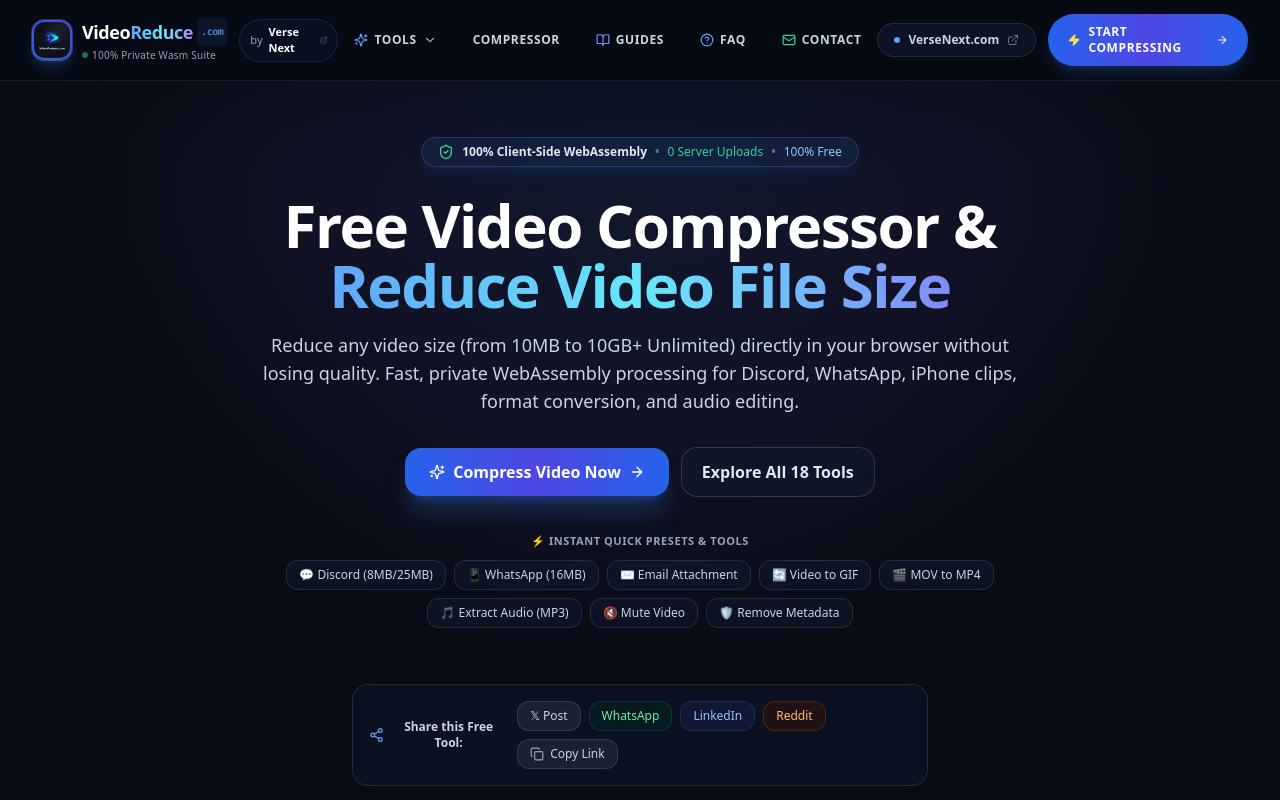
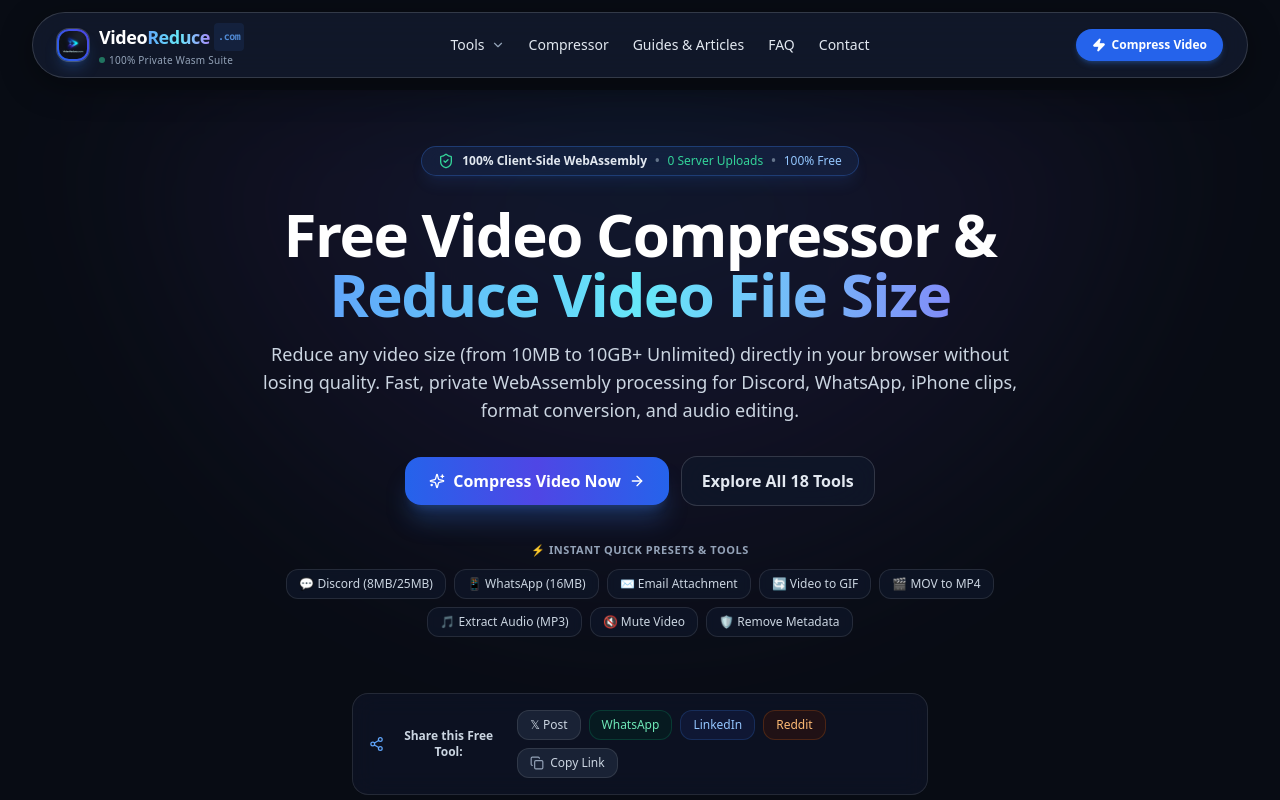
Before and after one commit to waqarashraf2/Video-Reduce, a Next.js app: page / in a window 1280 px wide. Shown: the top 800 px of the page. Built offline with nearby package versions, Linux system fonts and the light colour scheme.

Commit message:
feat: update floating curved header and keep Verse Next exclusively in footer

```diff
--- a/src/components/layout/Navbar.tsx
+++ b/src/components/layout/Navbar.tsx
@@ -11,12 +11,7 @@
   Menu,
   X,
   Sparkles,
-  BookOpen,
-  Mail,
-  HelpCircle,
-  ExternalLink,
   Zap,
-  ArrowRight,
 } from "lucide-react";
 
 export const Navbar: React.FC = () => {
@@ -37,71 +32,49 @@
   }, []);
 
   return (
-    <header className="sticky top-0 z-50 w-full border-b border-white/[0.08] bg-[#070b14]/90 backdrop-blur-xl transition-all">
-      <div className="mx-auto flex h-20 max-w-7xl items-center justify-between px-4 sm:px-6 lg:px-8">
-        {/* Left Branding */}
-        <div className="flex items-center gap-3">
+    <header className="sticky top-0 z-50 w-full px-3 py-3 sm:px-6 lg:px-8 pointer-events-none">
+      {/* Floating Curved Pill Header Container (Bradleys Law Inspired) */}
+      <div className="pointer-events-auto mx-auto max-w-7xl rounded-full border border-white/15 bg-[#121a2d]/85 backdrop-blur-xl shadow-[0_8px_32px_rgba(0,0,0,0.37)] transition-all">
+        <div className="flex h-16 items-center justify-between px-4 sm:px-6">
+          {/* Left: Brand Logo */}
           <Link
             href="/"
-            className="group flex items-center transition-transform active:scale-95"
+            className="group flex items-center transition-transform active:scale-95 shrink-0"
           >
-            <BrandLogo size="md" />
+            <BrandLogo size="sm" />
           </Link>
 
-          {/* Verse Next Tagline Link */}
-          <a
-            href="https://versenext.com"
-            target="_blank"
-            rel="noopener noreferrer"
-            title="Visit Verse Next Official Website"
-            className="hidden sm:inline-flex items-center gap-1.5 rounded-full border border-blue-500/20 bg-blue-500/5 px-2.5 py-1 text-[11px] font-medium text-blue-300/80 transition-all hover:border-blue-400/50 hover:bg-blue-500/15 hover:text-blue-200 group"
-          >
-            <span className="text-slate-400">by</span>
-            <span className="font-semibold text-white group-hover:text-blue-300">Verse Next</span>
-            <ExternalLink className="h-2.5 w-2.5 opacity-60 group-hover:opacity-100 transition-opacity" />
-          </a>
-        </div>
-
-        {/* Desktop Central Navigation */}
-        <nav className="hidden items-center gap-1 lg:flex">
-          {/* Tools Mega Dropdown */}
+          {/* Center: Desktop Navigation */}
+          <nav className="hidden items-center gap-6 md:flex">
+            {/* Tools Dropdown */}
             <div ref={dropdownRef} className="relative">
               <button
                 onClick={() => setToolsOpen(!toolsOpen)}
-              className={`flex items-center gap-1.5 rounded-full px-4 py-2 text-xs font-semibold uppercase tracking-wider transition-all ${
+                className={`flex items-center gap-1.5 text-sm font-medium transition-colors py-1.5 ${
                   toolsOpen || pathname.startsWith("/tools")
-                  ? "bg-blue-600/20 text-blue-300 ring-1 ring-blue-500/40"
-                  : "text-slate-300 hover:bg-white/5 hover:text-white"
+                    ? "text-blue-400 font-semibold"
+                    : "text-slate-200 hover:text-white"
                 }`}
               >
-              <Sparkles className="h-3.5 w-3.5 text-blue-400" />
                 <span>Tools</span>
                 <ChevronDown
-                className={`h-3.5 w-3.5 text-slate-400 transition-transform duration-200 ${
-                  toolsOpen ? "rotate-180 text-blue-400" : ""
+                  className={`h-3.5 w-3.5 transition-transform duration-200 ${
+                    toolsOpen ? "rotate-180 text-blue-400" : "text-slate-400"
                   }`}
                 />
               </button>
 
-            {/* Dropdown Menu */}
+              {/* Tools Dropdown Menu */}
               {toolsOpen && (
-              <div className="absolute left-1/2 -translate-x-1/2 top-full mt-3 w-[720px] max-h-[560px] overflow-y-auto rounded-3xl border border-white/10 bg-[#090e1c] p-5 shadow-[0_30px_90px_rgba(0,0,0,0.95)] z-[100] animate-in fade-in slide-in-from-top-2">
-                <div className="flex items-center justify-between mb-4 px-2 pb-3 border-b border-white/10">
-                  <div className="flex items-center gap-2">
-                    <span className="flex h-2 w-2 rounded-full bg-emerald-400 animate-ping" />
-                    <span className="text-xs font-bold uppercase tracking-wider text-white">
-                      Complete WebAssembly Media Suite
+                <div className="absolute left-1/2 -translate-x-1/2 top-full mt-4 w-[680px] max-h-[520px] overflow-y-auto rounded-3xl border border-white/15 bg-[#0f172a] p-5 shadow-[0_25px_70px_rgba(0,0,0,0.9)] z-[100] animate-in fade-in slide-in-from-top-2">
+                  <div className="flex items-center justify-between mb-3 px-2 pb-2.5 border-b border-white/10 text-xs font-semibold uppercase tracking-wider text-slate-300">
+                    <span className="flex items-center gap-2">
+                      <Sparkles className="h-3.5 w-3.5 text-blue-400" />
+                      All 18 Media Tools
                     </span>
-                  </div>
-                  <a
-                    href="https://versenext.com"
-                    target="_blank"
-                    rel="noopener noreferrer"
-                    className="flex items-center gap-1 text-[11px] font-semibold text-blue-400 hover:text-blue-300 transition-colors"
-                  >
-                    <span>Powered by Verse Next</span>
-                    <ExternalLink className="h-3 w-3" />
-                  </a>
+                    <span className="text-emerald-400 text-[11px] font-mono font-bold">
+                      100% In-Browser Wasm
+                    </span>
                   </div>
 
                   <div className="grid grid-cols-2 gap-2">
@@ -112,27 +85,20 @@
                           key={tool.id}
                           href={`/tools/${tool.slug}`}
                           onClick={() => setToolsOpen(false)}
-                        className={`group/item flex items-center gap-3 rounded-2xl p-3 transition-all ${
+                          className={`flex items-center gap-3 rounded-2xl p-2.5 transition-all ${
                             isActive
-                            ? "bg-blue-600/30 text-white ring-1 ring-blue-400/50 shadow-lg shadow-blue-500/10"
-                            : "bg-[#0f1629] text-slate-200 hover:bg-[#151f38] hover:text-white border border-white/5"
+                              ? "bg-blue-600 text-white shadow-md shadow-blue-500/20"
+                              : "bg-[#182238] text-slate-200 hover:bg-[#1f2c48] hover:text-white border border-white/5"
                           }`}
                         >
-                        <div className="flex h-9 w-9 shrink-0 items-center justify-center rounded-xl bg-slate-900 text-blue-400 ring-1 ring-white/10 group-hover/item:scale-105 group-hover/item:text-blue-300 transition-transform">
+                          <div className="flex h-8 w-8 shrink-0 items-center justify-center rounded-xl bg-slate-900 text-blue-400 ring-1 ring-white/10">
                             <ToolIcon name={tool.iconName} className="h-4 w-4" />
                           </div>
                           <div className="flex flex-col min-w-0">
-                          <div className="flex items-center gap-1.5">
-                            <span className="text-xs font-bold tracking-tight truncate">
+                            <span className="text-xs font-bold truncate">
                               {tool.shortName}
                             </span>
-                            {tool.badge && (
-                              <span className="rounded bg-blue-500/20 px-1.5 py-0.5 text-[9px] font-bold text-blue-300 uppercase">
-                                {tool.badge}
-                              </span>
-                            )}
-                          </div>
-                          <span className="text-[11px] text-slate-400 truncate group-hover/item:text-slate-300">
+                            <span className="text-[11px] text-slate-400 truncate">
                               {tool.tagline}
                             </span>
                           </div>
@@ -146,10 +112,10 @@
 
             <Link
               href="/tools/video-compressor"
-            className={`rounded-full px-4 py-2 text-xs font-semibold uppercase tracking-wider transition-all ${
+              className={`text-sm font-medium transition-colors ${
                 pathname === "/tools/video-compressor"
-                ? "bg-blue-600/20 text-blue-300 ring-1 ring-blue-500/40"
-                : "text-slate-300 hover:bg-white/5 hover:text-white"
+                  ? "text-blue-400 font-semibold"
+                  : "text-slate-200 hover:text-white"
               }`}
             >
               Compressor
@@ -157,153 +123,112 @@
 
             <Link
               href="/articles"
-            className={`flex items-center gap-1.5 rounded-full px-4 py-2 text-xs font-semibold uppercase tracking-wider transition-all ${
+              className={`text-sm font-medium transition-colors ${
                 pathname.startsWith("/articles")
-                ? "bg-blue-600/20 text-blue-300 ring-1 ring-blue-500/40"
-                : "text-slate-300 hover:bg-white/5 hover:text-white"
+                  ? "text-blue-400 font-semibold"
+                  : "text-slate-200 hover:text-white"
               }`}
             >
-            <BookOpen className="h-3.5 w-3.5 text-indigo-400" />
-            <span>Guides</span>
+              Guides & Articles
             </Link>
 
             <Link
               href="/faq"
-            className={`flex items-center gap-1.5 rounded-full px-4 py-2 text-xs font-semibold uppercase tracking-wider transition-all ${
+              className={`text-sm font-medium transition-colors ${
                 pathname === "/faq"
-                ? "bg-blue-600/20 text-blue-300 ring-1 ring-blue-500/40"
-                : "text-slate-300 hover:bg-white/5 hover:text-white"
+                  ? "text-blue-400 font-semibold"
+                  : "text-slate-200 hover:text-white"
               }`}
             >
-            <HelpCircle className="h-3.5 w-3.5 text-blue-400" />
-            <span>FAQ</span>
+              FAQ
             </Link>
 
             <Link
               href="/contact"
-            className={`flex items-center gap-1.5 rounded-full px-4 py-2 text-xs font-semibold uppercase tracking-wider transition-all ${
+              className={`text-sm font-medium transition-colors ${
                 pathname === "/contact"
-                ? "bg-blue-600/20 text-blue-300 ring-1 ring-blue-500/40"
-                : "text-slate-300 hover:bg-white/5 hover:text-white"
+                  ? "text-blue-400 font-semibold"
+                  : "text-slate-200 hover:text-white"
               }`}
             >
-            <Mail className="h-3.5 w-3.5 text-emerald-400" />
-            <span>Contact</span>
+              Contact
             </Link>
           </nav>
 
-        {/* Right Actions (Verse Next Link & Primary CTA Button) */}
-        <div className="flex items-center gap-3">
-          {/* Verse Next Portal Button */}
-          <a
-            href="https://versenext.com"
-            target="_blank"
-            rel="noopener noreferrer"
-            className="hidden md:inline-flex items-center gap-2 rounded-full border border-white/10 bg-slate-900/80 px-4 py-2 text-xs font-semibold text-slate-300 transition-all hover:border-blue-500/40 hover:bg-blue-950/40 hover:text-white group"
-          >
-            <span className="flex h-1.5 w-1.5 rounded-full bg-blue-400 group-hover:scale-125 transition-transform" />
-            <span>VerseNext.com</span>
-            <ExternalLink className="h-3 w-3 text-slate-500 group-hover:text-blue-400 transition-colors" />
-          </a>
-
-          {/* Primary Action Button */}
+          {/* Right: Clean CTA Button & Mobile Toggle */}
+          <div className="flex items-center gap-2">
             <Link
               href="/tools/video-compressor"
-            className="flex items-center gap-2 rounded-full bg-gradient-to-r from-blue-600 via-indigo-600 to-blue-600 px-5 py-2.5 text-xs font-bold uppercase tracking-wider text-white shadow-lg shadow-blue-500/20 transition-all hover:brightness-110 hover:shadow-blue-500/40 active:scale-95"
+              className="flex items-center gap-1.5 rounded-full bg-blue-600 hover:bg-blue-500 px-4 py-2 text-xs font-bold text-white shadow-md shadow-blue-500/25 transition-all hover:shadow-blue-500/40 active:scale-95"
             >
-            <Zap className="h-3.5 w-3.5 fill-current text-yellow-300" />
-            <span className="hidden sm:inline">Start Compressing</span>
-            <span className="sm:hidden">Compress</span>
-            <ArrowRight className="h-3.5 w-3.5" />
+              <Zap className="h-3.5 w-3.5 fill-current" />
+              <span>Compress Video</span>
             </Link>
 
             {/* Mobile Menu Toggle */}
             <button
               onClick={() => setMobileMenuOpen(!mobileMenuOpen)}
-            className="flex h-10 w-10 items-center justify-center rounded-full border border-white/10 bg-slate-900 text-slate-300 hover:bg-slate-800 lg:hidden"
+              className="flex h-9 w-9 items-center justify-center rounded-full border border-white/10 bg-slate-800 text-slate-300 hover:bg-slate-700 md:hidden"
               aria-label="Toggle Navigation Menu"
             >
-            {mobileMenuOpen ? <X className="h-5 w-5" /> : <Menu className="h-5 w-5" />}
+              {mobileMenuOpen ? <X className="h-4 w-4" /> : <Menu className="h-4 w-4" />}
             </button>
           </div>
         </div>
 
-      {/* Mobile Drawer Menu */}
+        {/* Mobile Drawer Menu (Curved inside the floating container) */}
         {mobileMenuOpen && (
-        <div className="border-b border-white/10 bg-[#070b14] px-4 py-6 lg:hidden max-h-[85vh] overflow-y-auto animate-in slide-in-from-top-4">
-          <div className="space-y-4">
-            <div className="flex items-center justify-between px-2 pb-2 border-b border-white/10">
-              <span className="text-xs font-bold uppercase tracking-wider text-slate-300">
-                18 Media Processing Tools
-              </span>
-              <a
-                href="https://versenext.com"
-                target="_blank"
-                rel="noopener noreferrer"
-                className="flex items-center gap-1 text-[11px] font-semibold text-blue-400"
-              >
-                <span>VerseNext.com</span>
-                <ExternalLink className="h-3 w-3" />
-              </a>
+          <div className="border-t border-white/10 px-4 py-5 md:hidden max-h-[75vh] overflow-y-auto rounded-b-[2rem] bg-[#0f172a] animate-in slide-in-from-top-2">
+            <div className="space-y-3">
+              <div className="text-xs font-bold uppercase tracking-wider text-slate-300 px-1">
+                18 Media Tools
               </div>
 
-            <div className="grid grid-cols-2 gap-2">
+              <div className="grid grid-cols-2 gap-1.5">
                 {TOOLS.map((tool) => (
                   <Link
                     key={tool.id}
                     href={`/tools/${tool.slug}`}
                     onClick={() => setMobileMenuOpen(false)}
-                  className={`flex items-center gap-2 rounded-xl p-2.5 text-xs font-medium ${
+                    className={`flex items-center gap-2 rounded-xl p-2 text-xs font-medium ${
                       pathname === `/tools/${tool.slug}`
                         ? "bg-blue-600 text-white"
-                      : "bg-[#0e1526] text-slate-200 hover:bg-slate-800"
+                        : "bg-[#182238] text-slate-200 hover:bg-[#1f2c48]"
                     }`}
                   >
-                  <ToolIcon name={tool.iconName} className="h-4 w-4 text-blue-400 shrink-0" />
+                    <ToolIcon name={tool.iconName} className="h-3.5 w-3.5 text-blue-400 shrink-0" />
                     <span className="truncate">{tool.shortName}</span>
                   </Link>
                 ))}
               </div>
 
-            <div className="border-t border-white/10 pt-4 space-y-2">
+              <div className="border-t border-white/10 pt-3 space-y-1 text-sm font-medium">
                 <Link
                   href="/articles"
                   onClick={() => setMobileMenuOpen(false)}
-                className="flex items-center justify-between rounded-xl bg-slate-900/60 p-3 text-sm font-medium text-slate-200 hover:bg-white/5"
+                  className="block rounded-lg px-3 py-2 text-slate-200 hover:bg-white/5"
                 >
-                <span>Guides & Articles Knowledge Base</span>
-                <ArrowRight className="h-4 w-4 text-slate-500" />
+                  Guides & Articles
                 </Link>
                 <Link
                   href="/faq"
                   onClick={() => setMobileMenuOpen(false)}
-                className="flex items-center justify-between rounded-xl bg-slate-900/60 p-3 text-sm font-medium text-slate-200 hover:bg-white/5"
+                  className="block rounded-lg px-3 py-2 text-slate-200 hover:bg-white/5"
                 >
-                <span>Master FAQ & Help Center</span>
-                <ArrowRight className="h-4 w-4 text-slate-500" />
+                  FAQ & Help Center
                 </Link>
                 <Link
                   href="/contact"
                   onClick={() => setMobileMenuOpen(false)}
-                className="flex items-center justify-between rounded-xl bg-slate-900/60 p-3 text-sm font-medium text-slate-200 hover:bg-white/5"
+                  className="block rounded-lg px-3 py-2 text-slate-200 hover:bg-white/5"
                 >
-                <span>Contact & Support Desk</span>
-                <ArrowRight className="h-4 w-4 text-slate-500" />
+                  Contact & Support
                 </Link>
-              <a
-                href="https://versenext.com"
-                target="_blank"
-                rel="noopener noreferrer"
-                onClick={() => setMobileMenuOpen(false)}
-                className="flex items-center justify-between rounded-xl border border-blue-500/30 bg-blue-500/10 p-3 text-sm font-semibold text-blue-300"
-              >
-                <span>Visit Verse Next Official Portal</span>
-                <ExternalLink className="h-4 w-4 text-blue-400" />
-              </a>
               </div>
             </div>
           </div>
         )}
+      </div>
     </header>
   );
 };
```
Lines whose indentation alone changed are shown as unchanged.
